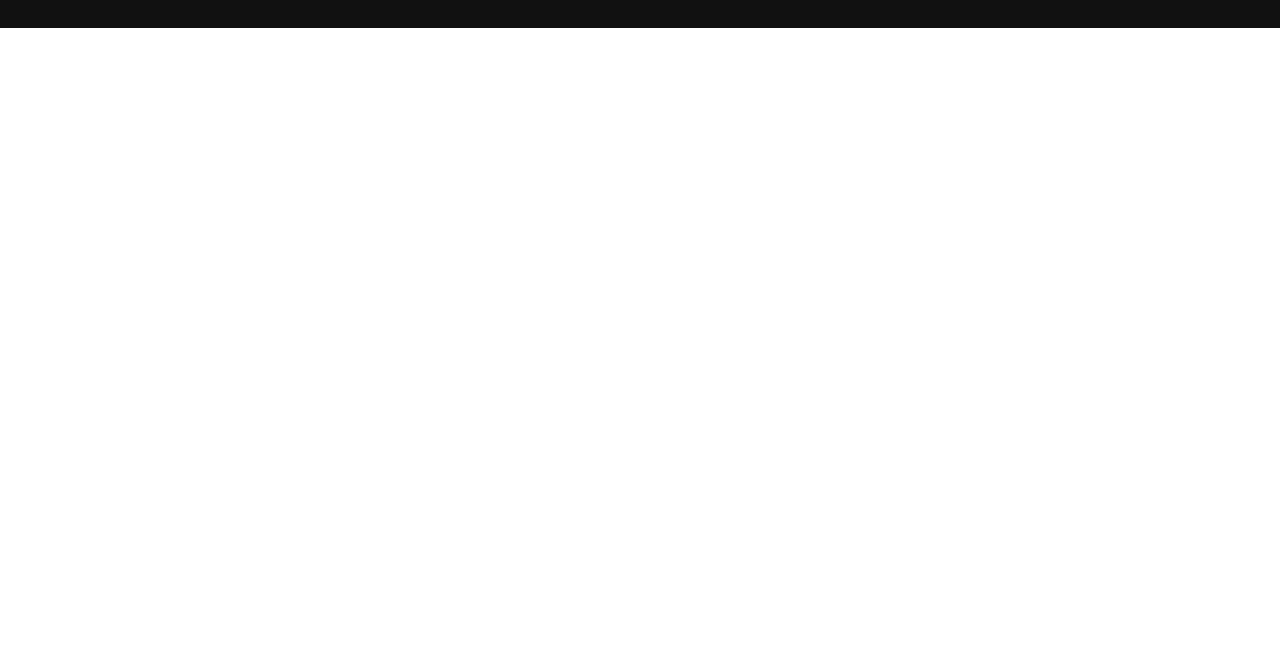
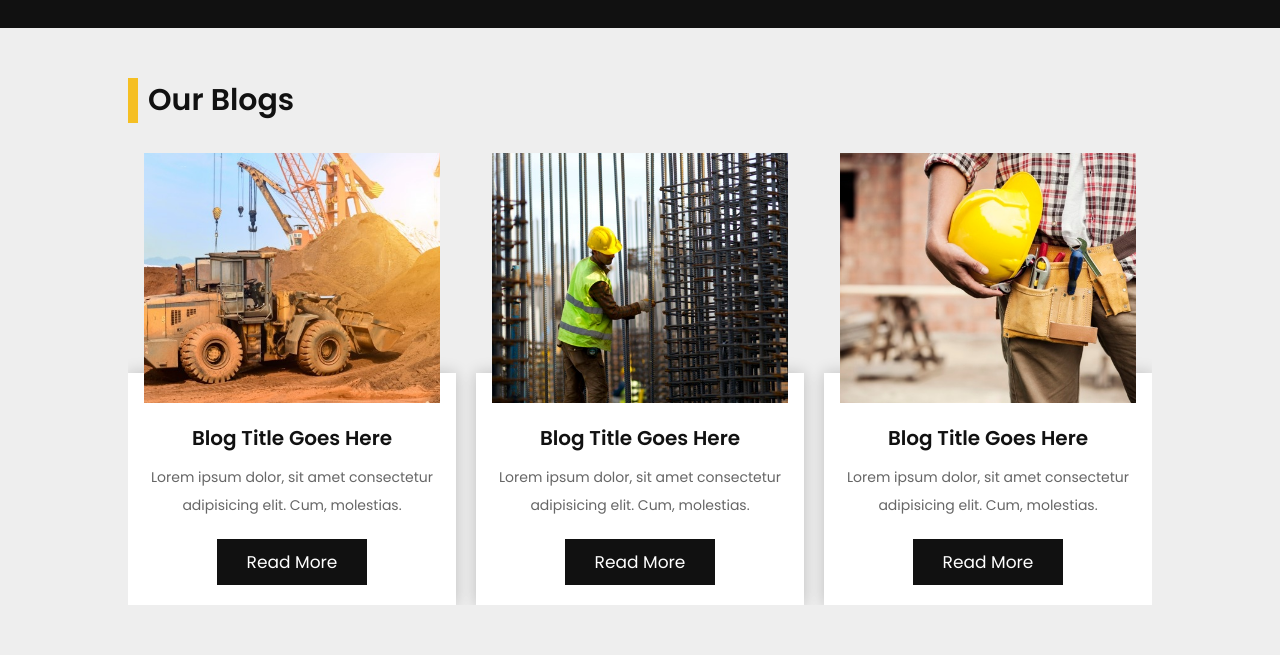
Before and after one commit to nick2498/Construction_Website, a plain HTML site: page index.html in a window 1280 px wide. Shown: the part 5466-6121 px from the top of the page. Before the commit the page ends 5494 px from the top, so only its background shows below. Drawn offline with nearby package versions, Linux system fonts and the light colour scheme; some packages are replaced by stand-ins of ours; a script that the page names is missing.

Commit message:
designed and developed blogs section

```diff
--- a/index.html
+++ b/index.html
@@ -574,6 +574,100 @@
     </section>
     <!-- contact section ends -->
 
+    <!-- blogs section starts -->
+    <section class="blogs" id="blogs">
+      <h1 class="heading">our blogs</h1>
+
+      <div class="swiper blogs-slider">
+        <div class="swiper-wrapper">
+          <div class="swiper-slide slide">
+            <div class="image">
+              <img src="/src/images/blog-1.jpg" alt="" />
+            </div>
+            <div class="content">
+              <h3>blog title goes here</h3>
+              <p>
+                Lorem ipsum dolor, sit amet consectetur adipisicing elit. Cum,
+                molestias.
+              </p>
+              <a href="#" class="btn">read more</a>
+            </div>
+          </div>
+
+          <div class="swiper-slide slide">
+            <div class="image">
+              <img src="/src/images/blog-2.jpg" alt="" />
+            </div>
+            <div class="content">
+              <h3>blog title goes here</h3>
+              <p>
+                Lorem ipsum dolor, sit amet consectetur adipisicing elit. Cum,
+                molestias.
+              </p>
+              <a href="#" class="btn">read more</a>
+            </div>
+          </div>
+
+          <div class="swiper-slide slide">
+            <div class="image">
+              <img src="/src/images/blog-3.jpg" alt="" />
+            </div>
+            <div class="content">
+              <h3>blog title goes here</h3>
+              <p>
+                Lorem ipsum dolor, sit amet consectetur adipisicing elit. Cum,
+                molestias.
+              </p>
+              <a href="#" class="btn">read more</a>
+            </div>
+          </div>
+
+          <div class="swiper-slide slide">
+            <div class="image">
+              <img src="/src/images/blog-4.jpg" alt="" />
+            </div>
+            <div class="content">
+              <h3>blog title goes here</h3>
+              <p>
+                Lorem ipsum dolor, sit amet consectetur adipisicing elit. Cum,
+                molestias.
+              </p>
+              <a href="#" class="btn">read more</a>
+            </div>
+          </div>
+
+          <div class="swiper-slide slide">
+            <div class="image">
+              <img src="/src/images/blog-5.jpg" alt="" />
+            </div>
+            <div class="content">
+              <h3>blog title goes here</h3>
+              <p>
+                Lorem ipsum dolor, sit amet consectetur adipisicing elit. Cum,
+                molestias.
+              </p>
+              <a href="#" class="btn">read more</a>
+            </div>
+          </div>
+
+          <div class="swiper-slide slide">
+            <div class="image">
+              <img src="/src/images/blog-6.jpg" alt="" />
+            </div>
+            <div class="content">
+              <h3>blog title goes here</h3>
+              <p>
+                Lorem ipsum dolor, sit amet consectetur adipisicing elit. Cum,
+                molestias.
+              </p>
+              <a href="#" class="btn">read more</a>
+            </div>
+          </div>
+        </div>
+      </div>
+    </section>
+    <!-- blogs section ends -->
+
     <!-- lightGallery cdn link -->
     <script src="https://cdnjs.cloudflare.com/ajax/libs/lightgallery-js/1.4.0/js/lightgallery.min.js"></script>
 
--- a/src/css/style.scss
+++ b/src/css/style.scss
@@ -676,6 +676,49 @@ section {
   }
 }
 
+.blogs {
+  background: var(--light-bg);
+
+  .slide {
+    text-align: center;
+
+    &:hover .image img {
+      transform: scale(1.1);
+    }
+
+    .image {
+      height: 25rem;
+      width: 90%;
+      overflow: hidden;
+      margin: 0 auto;
+      margin-bottom: -3rem;
+
+      img {
+        height: 100%;
+        width: 100%;
+        object-fit: cover;
+        transition: 0.2s linear;
+      }
+    }
+
+    .content {
+      padding: 2rem;
+      padding-top: 5rem;
+      background: var(--white);
+      box-shadow: 0 0 1.5rem rgba(0, 0, 0, 0.2);
+
+      h3 {
+        @include titleText(2rem);
+      }
+
+      p {
+        padding: 1rem 0;
+        @include graphText(1.4rem);
+      }
+    }
+  }
+}
+
 // media queries
 @media (max-width: 1200px) {
   .header {
--- a/src/js/script.js
+++ b/src/js/script.js
@@ -62,3 +62,20 @@ var swiper = new Swiper(".reviews-slider", {
     },
   },
 });
+
+var swiper = new Swiper(".blogs-slider", {
+  loop: true,
+  grabCursor: true,
+  spaceBetween: 20,
+  breakpoints: {
+    640: {
+      slidesPerView: 1,
+    },
+    768: {
+      slidesPerView: 2,
+    },
+    991: {
+      slidesPerView: 3,
+    },
+  },
+});
```
Also changed, not shown: src/css/style.css, 1 other file.
